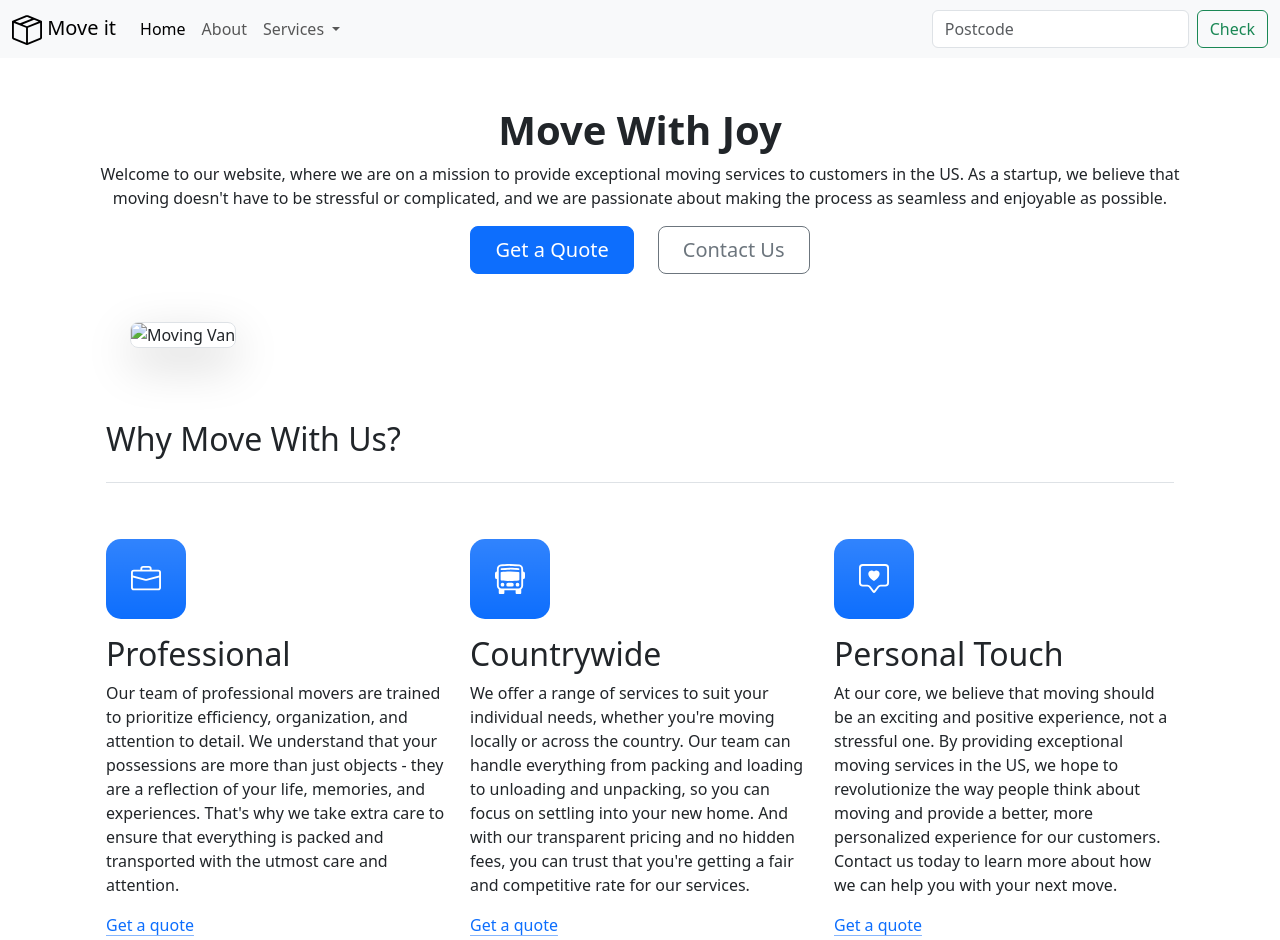
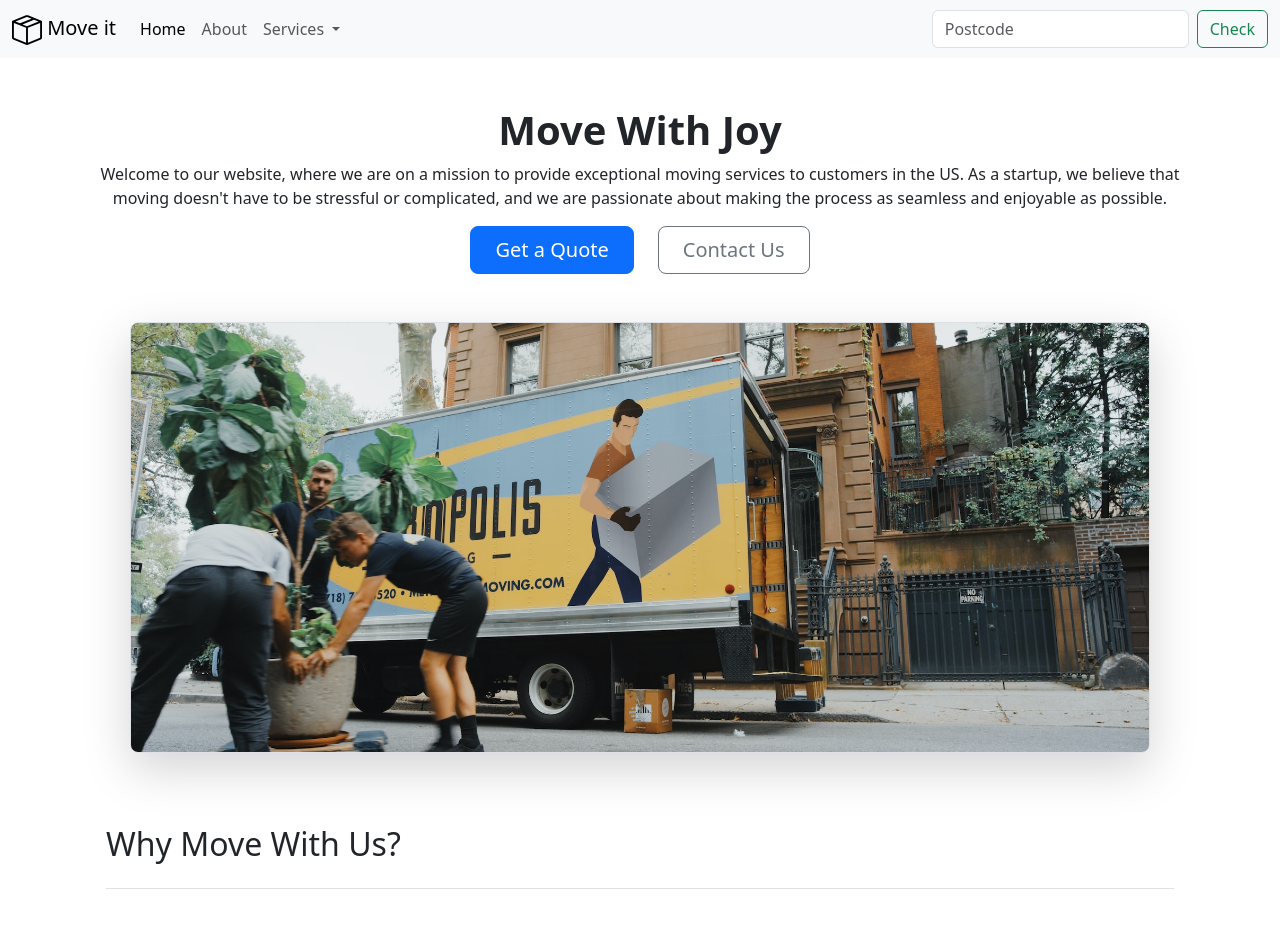
Before and after one commit to carenhatte-creator/Activity-bootstrap-, a plain HTML site: page index.html in a window 1280 px wide. Shown: the top 940 px of the page. Drawn offline with nearby package versions, Linux system fonts and the light colour scheme.

Commit message:
Update image source path in index.html

```diff
--- a/index.html
+++ b/index.html
@@ -56,7 +56,7 @@ Move it
         <button type="button" class="btn btn-outline-secondary btn-lg px-4">Contact Us</button>
       </div>
       <div class="container px-5">
-        <img src="file:///storage/emulated/0/Android/data/com.teejay.trebedit/files/TrebEdit user files/Bootstrap/moving-van (1).jpg" class="img-fluid border rounded-3 shadow-lg mb-4" alt="Moving Van"
+        <img src="moving-van (1).jpg" class="img-fluid border rounded-3 shadow-lg mb-4" alt="Moving Van"
       </div>
    </div>
 
```
